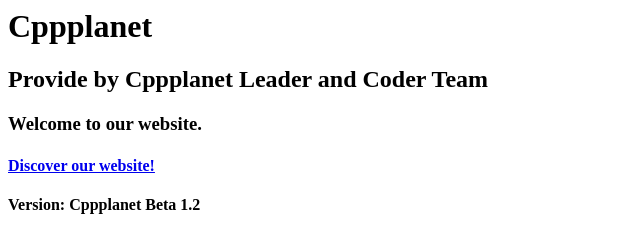
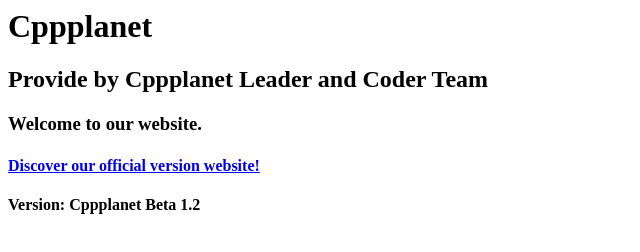
Before and after one commit to TouristDream/TouristDream.github.io, a plain HTML site: page index.html in a window 1280 px wide. Shown: the whole page, without its empty margins (0-640 px from the left). Drawn offline with Linux system fonts and the light colour scheme.

Commit message:
Update index.html

```diff
--- a/index.html
+++ b/index.html
@@ -4,7 +4,7 @@
 <h1>Cppplanet</h1>
 <h2>Provide by Cppplanet Leader and Coder Team</h2>
 <h3>Welcome to our website.</h3>
-<h4><a href="https://cppplanet.github.io/">Discover our website!</a></h4>
+<h4><a href="https://cppplanet.github.io/">Discover our official version website!</a></h4>
 <h4>Version: Cppplanet Beta 1.2</h4>
 </body>
 </html>
```
